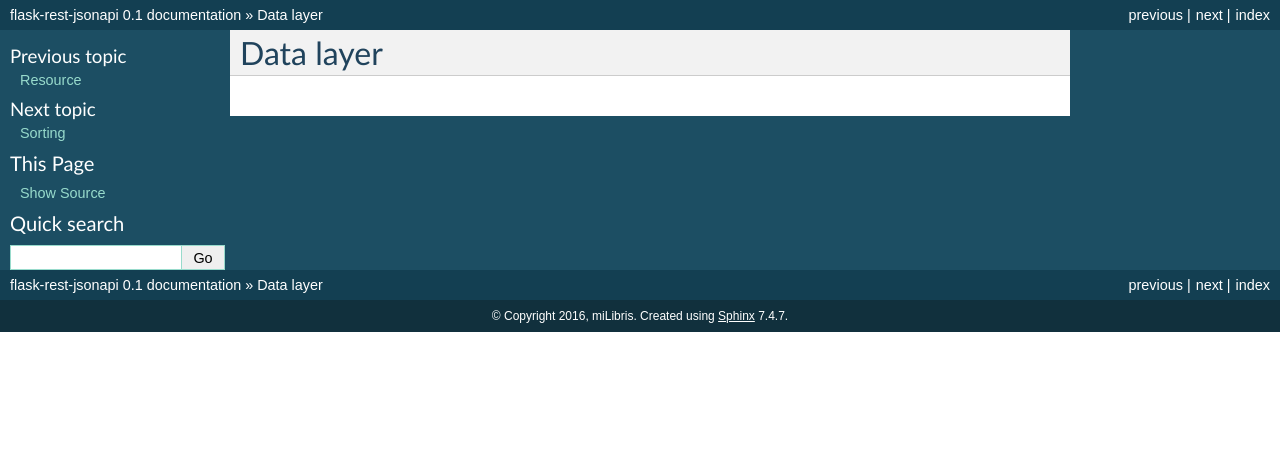
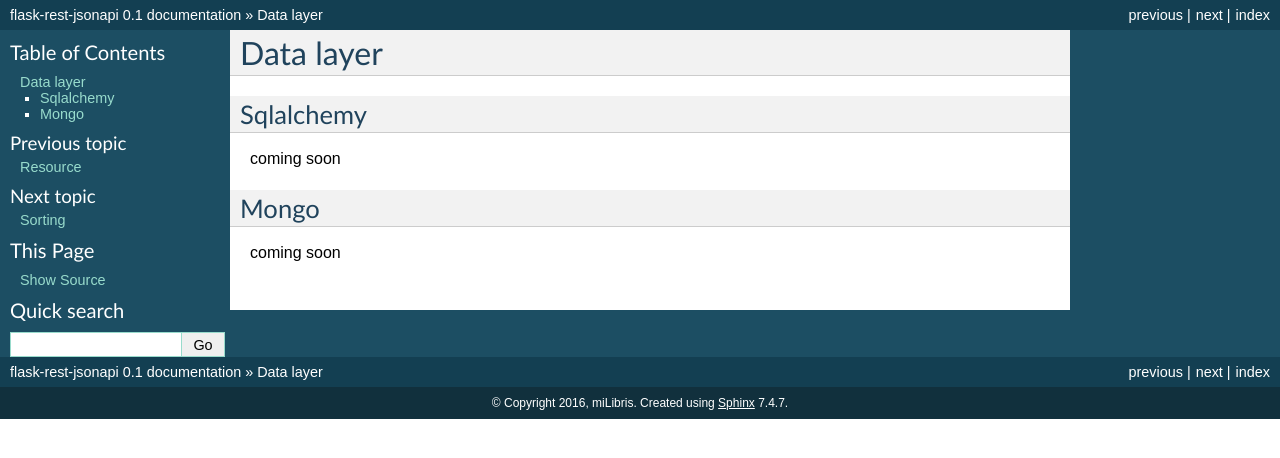
Before and after one commit to miLibris/flask-rest-jsonapi, a Sphinx documentation site: the page built from docs/data_layer.rst, in a window 1280 px wide. Shown: the top 458 px of the page. Built offline with Sphinx 7.4.7, drawn with Linux system fonts in a browser that asks for light colours; pages that are not in the unit, such as notebooks, are missing from menus.

Commit message:
Update data_layer.rst

```diff
--- a/docs/data_layer.rst
+++ b/docs/data_layer.rst
@@ -1,2 +1,12 @@
 Data layer
 ==========
+
+Sqlalchemy
+----------
+
+coming soon
+
+Mongo
+-----
+
+coming soon
```
